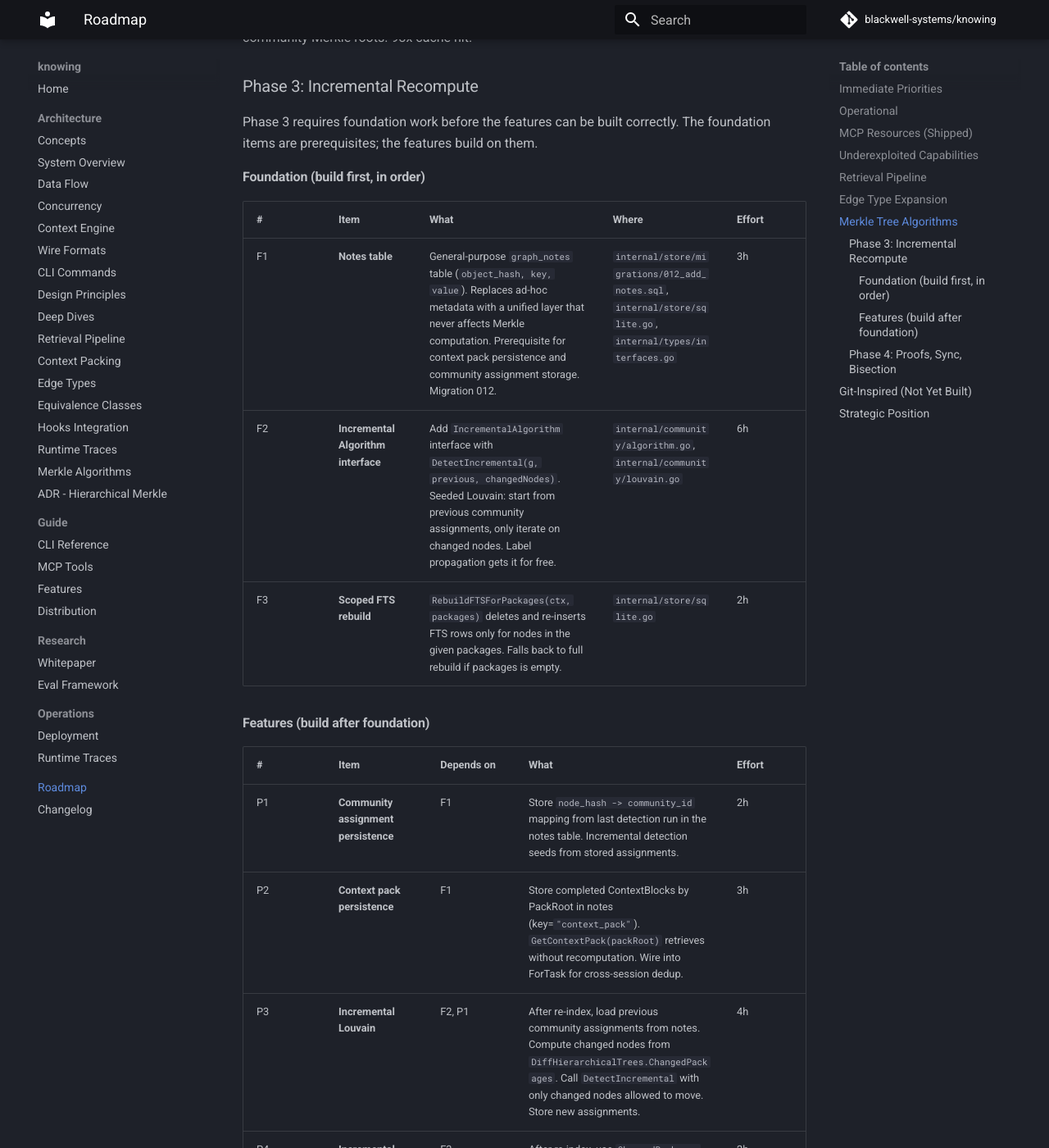
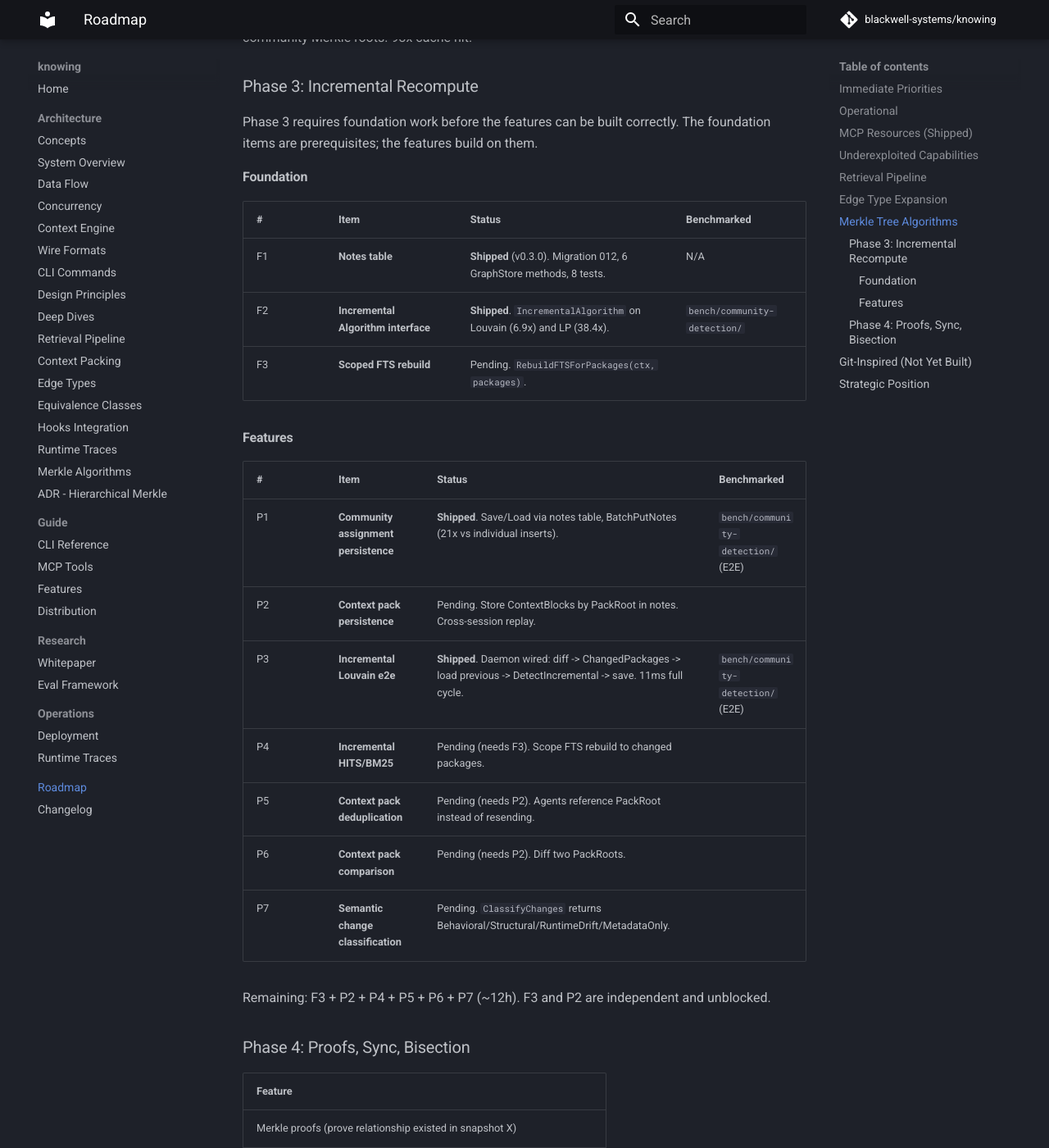
Before and after one commit to blackwell-systems/knowing, an MkDocs documentation site: the page built from docs/roadmap.md, in a window 1280 px wide and 1400 px high, scrolled down 3092 px. Shown: the whole window at 82% size. Built offline with MkDocs 1.6.1 and Material for MkDocs 9.7.7, drawn with Linux system fonts in a browser that asks for light colours; comment, search, counter and statistics services are not loaded; some of the changed text lies outside the part shown.

Commit message:
docs: update roadmap with Phase 3 progress (F1, F2, P1, P3 shipped)
Mark F1, F2, P1, P3 as shipped with benchmark references. Add
BatchPutNotes and E2E benchmark notes. Remaining: F3 + P2 + P4-P7
(~12h). F3 and P2 are independent and unblocked.

```diff
--- a/docs/roadmap.md
+++ b/docs/roadmap.md
@@ -79,27 +79,27 @@ All 8 resources shipped. Implemented in `internal/mcp/resources.go`, registered
 
 Phase 3 requires foundation work before the features can be built correctly. The foundation items are prerequisites; the features build on them.
 
-#### Foundation (build first, in order)
+#### Foundation
 
-| # | Item | What | Where | Effort |
-|---|------|------|-------|--------|
-| F1 | **Notes table** | General-purpose `graph_notes` table (`object_hash, key, value`). Replaces ad-hoc metadata with a unified layer that never affects Merkle computation. Prerequisite for context pack persistence and community assignment storage. Migration 012. | `internal/store/migrations/012_add_notes.sql`, `internal/store/sqlite.go`, `internal/types/interfaces.go` | 3h |
-| F2 | **Incremental Algorithm interface** | Add `IncrementalAlgorithm` interface with `DetectIncremental(g, previous, changedNodes)`. Seeded Louvain: start from previous community assignments, only iterate on changed nodes. Label propagation gets it for free. | `internal/community/algorithm.go`, `internal/community/louvain.go` | 6h |
-| F3 | **Scoped FTS rebuild** | `RebuildFTSForPackages(ctx, packages)` deletes and re-inserts FTS rows only for nodes in the given packages. Falls back to full rebuild if packages is empty. | `internal/store/sqlite.go` | 2h |
+| # | Item | Status | Benchmarked |
+|---|------|--------|-------------|
+| F1 | **Notes table** | **Shipped** (v0.3.0). Migration 012, 6 GraphStore methods, 8 tests. | N/A |
+| F2 | **Incremental Algorithm interface** | **Shipped**. `IncrementalAlgorithm` on Louvain (6.9x) and LP (38.4x). | `bench/community-detection/` |
+| F3 | **Scoped FTS rebuild** | Pending. `RebuildFTSForPackages(ctx, packages)`. | |
 
-#### Features (build after foundation)
+#### Features
 
-| # | Item | Depends on | What | Effort |
-|---|------|-----------|------|--------|
-| P1 | **Community assignment persistence** | F1 | Store `node_hash -> community_id` mapping from last detection run in the notes table. Incremental detection seeds from stored assignments. | 2h |
-| P2 | **Context pack persistence** | F1 | Store completed ContextBlocks by PackRoot in notes (key=`"context_pack"`). `GetContextPack(packRoot)` retrieves without recomputation. Wire into ForTask for cross-session dedup. | 3h |
-| P3 | **Incremental Louvain** | F2, P1 | After re-index, load previous community assignments from notes. Compute changed nodes from `DiffHierarchicalTrees.ChangedPackages`. Call `DetectIncremental` with only changed nodes allowed to move. Store new assignments. | 4h |
-| P4 | **Incremental HITS/BM25** | F3 | After re-index, use `ChangedPackages` to scope FTS rebuild. HITS is already per-query (top-200 symbols), so no change needed; caching HITS results per PackRoot is a follow-up. | 2h |
-| P5 | **Context pack deduplication** | P2 | Agents reference prior `ContextPackRoot` instead of resending content. MCP tool returns PackRoot; subsequent calls with same root return "unchanged" signal. | 2h |
-| P6 | **Context pack comparison** | P2 | Diff two PackRoots: "what changed in the context this agent would see?" Symmetric difference of the two packs' symbol sets. | 2h |
-| P7 | **Semantic change classification** | None (uses existing diff) | `ClassifyChanges(diff, oldTree, newTree)` returns `{Behavioral, Structural, RuntimeDrift, MetadataOnly}` based on which edge-type roots changed. | 1h |
+| # | Item | Status | Benchmarked |
+|---|------|--------|-------------|
+| P1 | **Community assignment persistence** | **Shipped**. Save/Load via notes table, BatchPutNotes (21x vs individual inserts). | `bench/community-detection/` (E2E) |
+| P2 | **Context pack persistence** | Pending. Store ContextBlocks by PackRoot in notes. Cross-session replay. | |
+| P3 | **Incremental Louvain e2e** | **Shipped**. Daemon wired: diff -> ChangedPackages -> load previous -> DetectIncremental -> save. 11ms full cycle. | `bench/community-detection/` (E2E) |
+| P4 | **Incremental HITS/BM25** | Pending (needs F3). Scope FTS rebuild to changed packages. | |
+| P5 | **Context pack deduplication** | Pending (needs P2). Agents reference PackRoot instead of resending. | |
+| P6 | **Context pack comparison** | Pending (needs P2). Diff two PackRoots. | |
+| P7 | **Semantic change classification** | Pending. `ClassifyChanges` returns Behavioral/Structural/RuntimeDrift/MetadataOnly. | |
 
-Total: ~27h. Foundation (F1-F3) is ~11h. Features (P1-P7) are ~16h.
+Remaining: F3 + P2 + P4 + P5 + P6 + P7 (~12h). F3 and P2 are independent and unblocked.
 
 ### Phase 4: Proofs, Sync, Bisection
 
```
